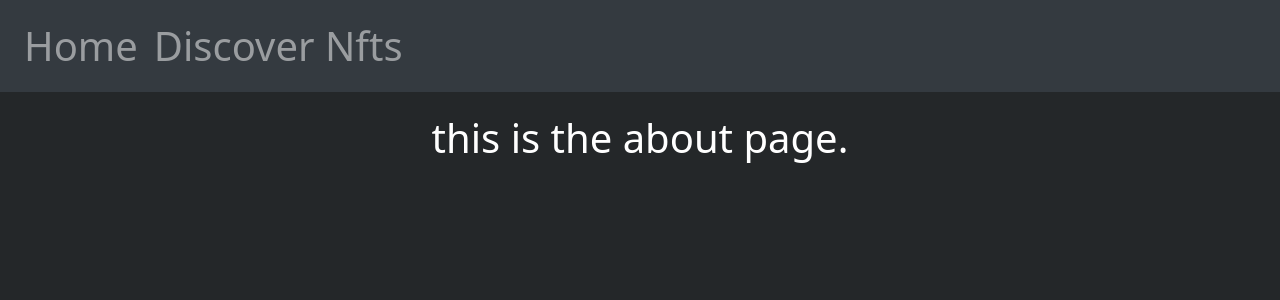
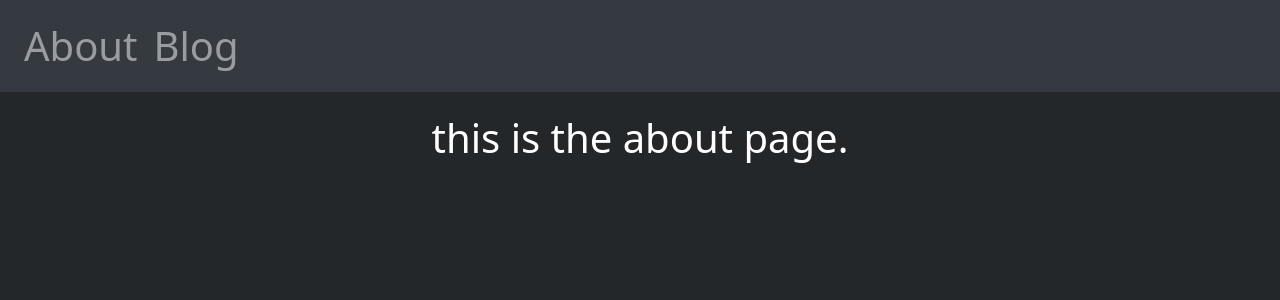
Before and after one commit to AAClive/ice-blog, a Flask app: page / in a window 1280 px wide. Shown: the top 300 px of the page. Run offline with Flask 2, Linux system fonts and the light colour scheme; some libraries are stand-ins or nearby versions.

Commit message:
Update about.html

```diff
--- a/templates/about.html
+++ b/templates/about.html
@@ -29,8 +29,8 @@
         </button>
         <div class="collapse navbar-collapse" id="navbar">
           <div class="navbar-nav">
-            <a class="nav-item nav-link" id="home" href="/">Home</a>
-            <a class="nav-item nav-link" id="discover" href="/Discover">Discover Nfts</a>
+            <a class="nav-item nav-link" id="home" href="/">About</a>
+            <a class="nav-item nav-link" id="discover" href="/blog">Blog</a>
           </div>
         </div>
       </nav>
```
